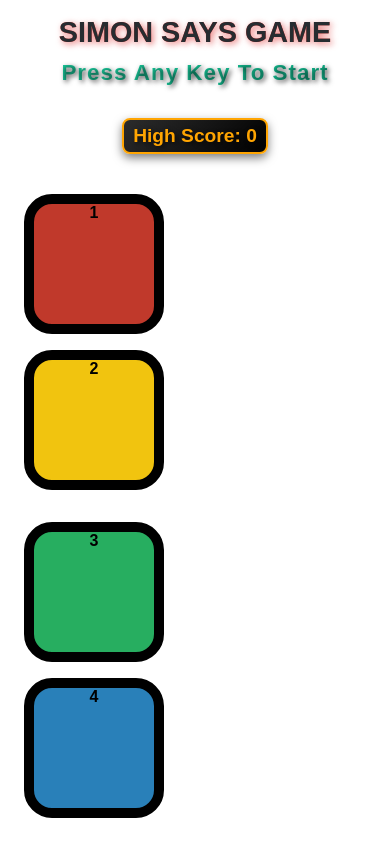
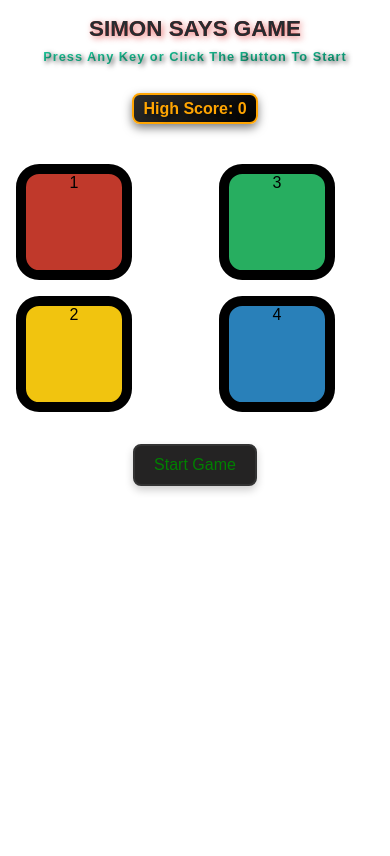
Before and after one commit to fareenanaushad13/Simon-Says-Game, a plain HTML site: page index.html in a window 390 px wide. Drawn offline with Linux system fonts and the light colour scheme.

Commit message:
commit changes

```diff
--- a/app.js
+++ b/app.js
@@ -15,8 +15,16 @@ let level = 0;
 let highScore = 0;
 let h2 = document.querySelector("h2");
 let highScoreDisplay = document.querySelector("h3");
+let startBtnContainer = document.getElementById("startBtnContainer");
+let startBtn = document.getElementById("startBtn");
 
 document.addEventListener("keypress", function () {
+  if (!started) {
+    startGame();
+  }
+});
+
+startBtn.addEventListener("click", function () {
   if (!started) {
     startGame();
   }
@@ -75,22 +83,21 @@ function checkAns(idx) {
   } else {
     playSound("wrong");
 
-        h2.innerHTML = `Game Over! Your Score: <b>${level - 1}</b> <br> Press Any Key to Restart`;
+    h2.innerHTML = `Game Over! Your Score: <b>${
+      level - 1
+    }</b> <br> Press Any Key or Click The Button To Start`;
     updateHighScore();
-
 
     document.body.style.backgroundColor = "red";
 
     setTimeout(() => {
-            document.body.style.background = "linear-gradient(135deg, #2c2c2c, #000000)";
+      document.body.style.background =
+        "linear-gradient(135deg, #2c2c2c, #000000)";
     }, 200);
 
     resetGame();
   }
 }
-
-
-
 
 function btnPress() {
   let btn = this;
--- a/index.html
+++ b/index.html
@@ -1,14 +1,14 @@
 <!DOCTYPE html>
 <html lang="en">
   <head>
-    <meta charset="UTF-8">
-    <meta name="viewport" content="width=device-width, initial-scale=1.0">
+    <meta charset="UTF-8" />
+    <meta name="viewport" content="width=device-width, initial-scale=1.0" />
     <title>Simon Says Game</title>
-    <link rel="stylesheet" href="style.css"/>
+    <link rel="stylesheet" href="style.css" />
   </head>
   <body>
     <h1 class="heading">Simon Says Game</h1>
-    <h2 class="start"><b>Press Any Key To Start</b2></h2>
+    <h2 class="start"><b>Press Any Key or Click The Button To Start</b></h2>
     <h3 class="scoree">High Score: 0</h3>
     <div class="btn-container">
       <div class="line-one">
@@ -20,6 +20,10 @@
         <div class="btn blue" id="blue">4</div>
       </div>
     </div>
+    <div id="startBtnContainer" class="start-btn-container">
+      <button id="startBtn">Start Game</button>
+    </div>
+
     <script src="app.js"></script>
   </body>
 </html>
--- a/style.css
+++ b/style.css
@@ -1,25 +1,28 @@
 body {
   text-align: center;
   font-family: Arial, sans-serif;
+  margin: 0;
+  padding: 0;
+  min-height: 100vh;
+  overflow-x: hidden;
+  font-size: 16px;
 }
 
 .heading {
-    font-size: 3rem;
+  font-size: 2.5rem;
   font-weight: bold;
   margin-top: 1rem;
   text-transform: uppercase;
   background: linear-gradient(135deg, #ff6f61, #d63031, #c0392b);
   background-clip: text;
   -webkit-background-clip: text;
-    /* color: rgb(39, 44, 48);
-    text-shadow: 2px 2px 6px rgba(211, 34, 34, 0.6); */
-    color: rgb(39, 44, 48) ;
+  color: rgb(39, 44, 48);
   text-shadow: 2px 2px 6px rgba(217, 12, 12, 0.6);
   animation: pulse 2s infinite;
 }
 
 .start {
-    font-size: 2.2rem;
+  font-size: 1.5rem;
   font-weight: bold;
   margin: 0.3rem 0;
   background: linear-gradient(135deg, #1dd1a1, #10ac84);
@@ -33,7 +36,7 @@ body {
 
 .scoree {
   color: #ffa502;
-    font-size: 1.5rem;
+  font-size: 1.2rem;
   font-weight: bold;
   padding: 0.5rem 1rem;
   border: 2px solid #ffa502;
@@ -46,8 +49,8 @@ body {
 }
 
 .btn {
-    height: 200px;
-    width: 200px;
+  width: 10rem;
+  height: 10rem;
   border-radius: 20%;
   border: 10px solid black;
   margin: 1rem;
@@ -58,6 +61,21 @@ body {
   display: flex;
   flex-wrap: wrap;
   justify-content: center;
+  gap: 1rem;
+}
+
+#startBtn {
+  font-size: 1rem;
+  padding: 0.6rem 1.2rem;
+  width: auto;
+  height: auto;
+  display: block;
+  background-color: rgb(36, 35, 35);
+  color: green;
+  border: 2px solid #333;
+  border-radius: 8px;
+  box-shadow: 0 4px 8px rgba(0, 0, 0, 0.2);
+  margin: 20px auto;
 }
 
 .yellow {
@@ -105,20 +123,13 @@ body {
   background-color: #3498db;
 }
 
-/* @keyframes pulse {
-    0% {
-        text-shadow: 0 0 5px rgba(255, 255, 255, 0.8), 0 0 10px rgba(255, 87, 51, 0.8);
-    }
-    50% {
-        text-shadow: 0 0 15px rgba(255, 255, 255, 1), 0 0 20px rgba(255, 87, 51, 1);
-    }
+/* Keyframe Animation */
+@keyframes bounce {
+  0%,
+  20%,
+  50%,
+  80%,
   100% {
-        text-shadow: 0 0 5px rgba(255, 255, 255, 0.8), 0 0 10px rgba(255, 87, 51, 0.8);
-    }
-} */
-
-@keyframes bounce {
-    0%, 20%, 50%, 80%, 100% {
     transform: translateY(0);
   }
   40% {
@@ -132,11 +143,11 @@ body {
 /* Media Queries for Responsiveness */
 @media only screen and (max-width: 1200px) {
   .heading {
-        font-size: 2.6rem;
+    font-size: 2rem;
   }
 
   .start {
-        font-size: 1.8rem;
+    font-size: 1.5rem;
   }
 
   .scoree {
@@ -145,18 +156,18 @@ body {
   }
 
   .btn {
-        height: 180px;
-        width: 180px;
+    width: 12rem;
+    height: 12rem;
   }
 }
 
 @media only screen and (max-width: 768px) {
   .heading {
-        font-size: 2.4rem;
+    font-size: 2rem;
   }
 
   .start {
-        font-size: 1.6rem;
+    font-size: 1.4rem;
   }
 
   .scoree {
@@ -165,38 +176,67 @@ body {
   }
 
   .btn {
-        height: 150px;
-        width: 150px;
+    width: 8rem;
+    height: 8rem;
   }
 
   .btn-container {
-        flex-direction: row;
-        flex-wrap: wrap;
     justify-content: space-evenly;
+    gap: 1rem;
+  }
+
+  #startBtn {
+    font-size: 1rem;
+    padding: 0.6rem 1.2rem;
+    width: auto;
+    height: auto;
+    display: block;
+    background-color: rgb(36, 35, 35);
+    color: green;
+    border: 2px solid #333;
+    border-radius: 8px;
+    box-shadow: 0 4px 8px rgba(0, 0, 0, 0.2);
+    margin: 1rem auto;
   }
 }
 
 @media only screen and (max-width: 480px) {
   .heading {
-        font-size: 1.8rem;
+    font-size: 1.4rem;
   }
 
   .start {
-        font-size: 1.4rem;
+    font-size: 0.8rem;
   }
 
   .scoree {
-        font-size: 1.2rem;
+    font-size: 1rem;
     padding: 0.3rem 0.6rem;
   }
 
   .btn {
-        height: 120px;
-        width: 120px;
+    width: 6rem;
+    height: 6rem;
   }
 
   .btn-container {
-        flex-direction: column; /* Stacks buttons vertically */
+    display: grid;
+    grid-template-columns: repeat(2, 1fr);
+    gap: 1rem;
     justify-content: center;
   }
+
+  #startBtn {
+    font-size: 1rem;
+    padding: 0.6rem 1.2rem;
+    width: auto;
+    height: auto;
+    display: block;
+    background-color: rgb(36, 35, 35);
+    color: green;
+    border: 2px solid #333;
+    border-radius: 8px;
+    box-shadow: 0 4px 8px rgba(0, 0, 0, 0.2);
+    margin: 1rem auto;
   }
+}
```
Lines whose indentation alone changed are shown as unchanged.
